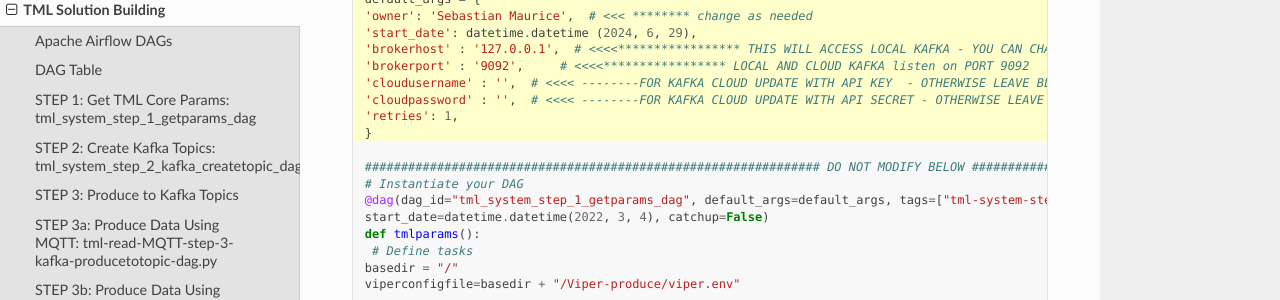
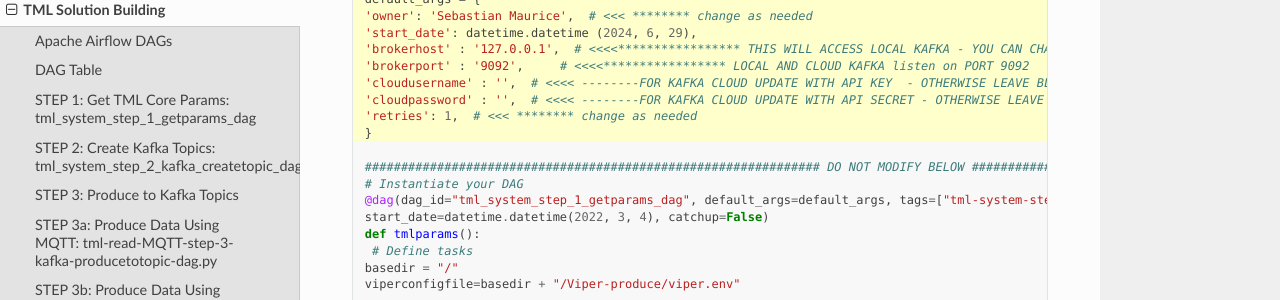
Before and after one commit to smaurice101/readthedocs, a Sphinx documentation site: the page built from docs/source/tmlbuilds.rst, in a window 1280 px wide and 900 px high, scrolled down 1696 px. Shown: the part 151-451 px from the top of the window. Built offline with Sphinx 7.4.7 and the Read the Docs theme 2.0.0, drawn with Linux system fonts in a browser that asks for light colours.

Commit message:
Update tmlbuilds.rst

```diff
--- a/docs/source/tmlbuilds.rst
+++ b/docs/source/tmlbuilds.rst
@@ -79,7 +79,7 @@
    'brokerport' : '9092',     # <<<<***************** LOCAL AND CLOUD KAFKA listen on PORT 9092
    'cloudusername' : '',  # <<<< --------FOR KAFKA CLOUD UPDATE WITH API KEY  - OTHERWISE LEAVE BLANK
    'cloudpassword' : '',  # <<<< --------FOR KAFKA CLOUD UPDATE WITH API SECRET - OTHERWISE LEAVE BLANK
-   'retries': 1,
+   'retries': 1,  # <<< ******** change as needed
    }
 
    ############################################################### DO NOT MODIFY BELOW ####################################################
```
